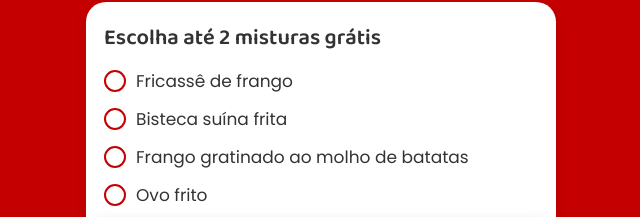
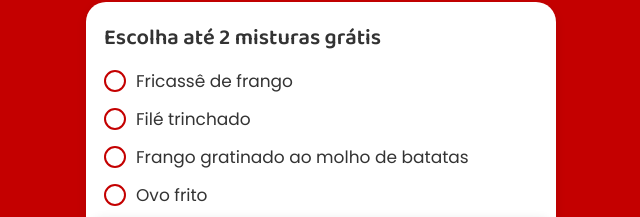
Before and after one commit to GenesisApps123/meu-pratinho-pedidos-online, a plain HTML site: page index.html in a window 1280 px wide. Shown: the part 509-726 px from the top of the page, 319-959 px from the left. Drawn offline with Linux system fonts and the light colour scheme.

Commit message:
Update index.html

```diff
--- a/index.html
+++ b/index.html
@@ -63,9 +63,9 @@ Fricassê de frango
 </label>
 
 <label class="check">
-<input type="checkbox" class="mistura" value="Bisteca suína frita">
+<input type="checkbox" class="mistura" value="Filé trinchado">
 <span></span>
-Bisteca suína frita
+Filé trinchado
 </label>
 
 <label class="check">
```
